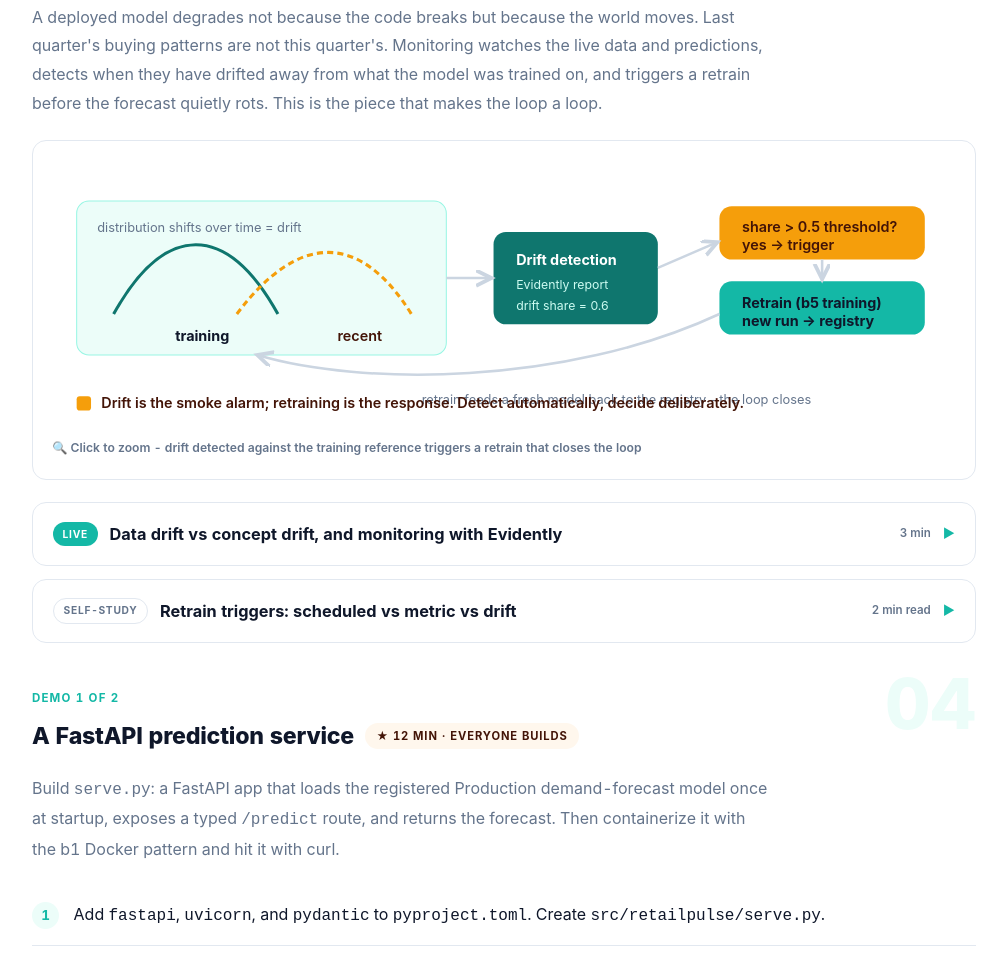
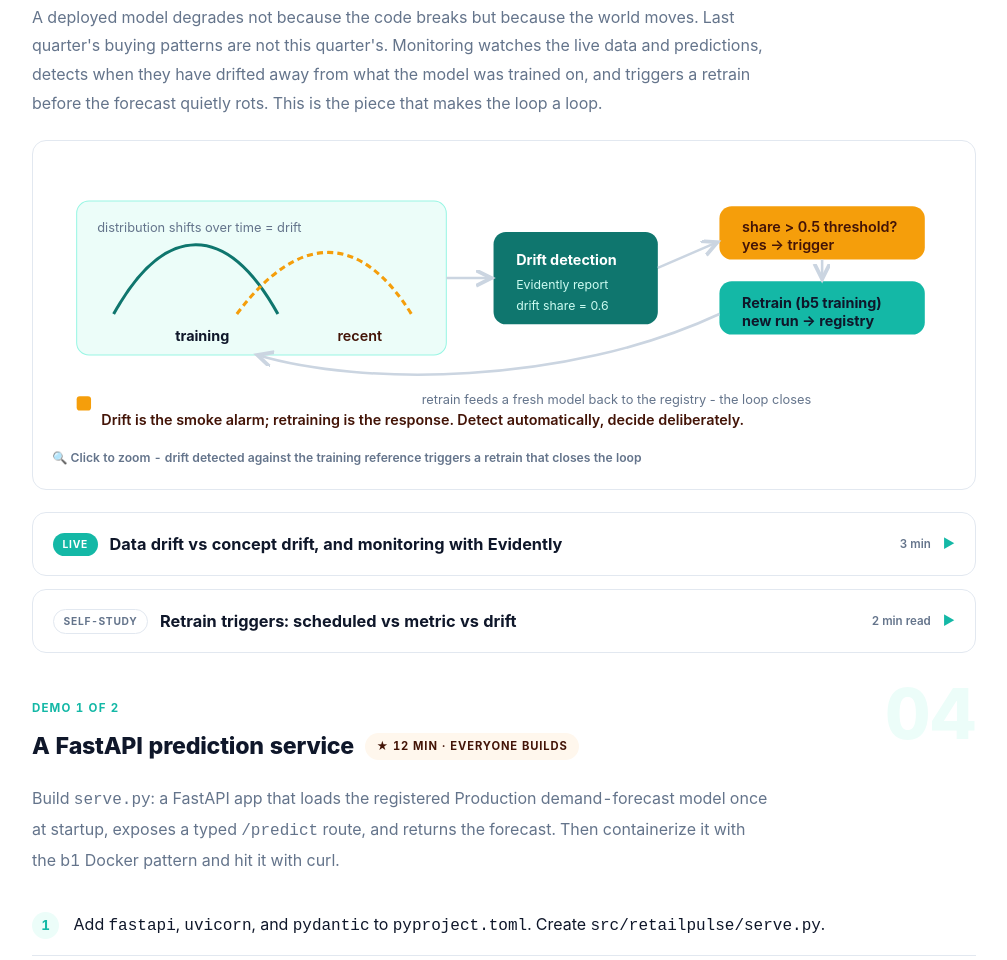
Before and after one commit to phoebefu6/learn-dataops-with-phoebe, a plain HTML site: page courses/b6-model-deploy-monitor.html in a window 1280 px wide. Shown: the part 3374-4334 px from the top of the page, without its empty margins (136-1143 px from the left). Drawn offline with Linux system fonts and the light colour scheme.

Commit message:
Separate the 20 worst overlapping diagram labels
Each was measured in a real browser (bounding boxes mapped through getScreenCTM)
and overlapped another label by 50 to 100 percent of the smaller label area. Most
were a bottom takeaway note sharing a baseline with an axis caption or a box
label: the note moves clear and the viewBox grows to hold it. The rest were
individual calls - an axis caption printed over its own right-hand tick, a series
label printed over its caption, a note running through a decision box, and a row
heading running under a warning badge.

Two were not overlaps at all but duplicates: a label rendered twice two pixels
apart, which read as a blur, and one carrying a repeated class attribute.

Estate-wide, measured over all 1,050 pages: 83 geometry defects before, 23 after,
none of them severe, no clipping and no label crossing a viewBox edge.

Co-Authored-By: Claude Opus 5 <noreply@anthropic.com>

```diff
--- a/courses/b6-model-deploy-monitor.html
+++ b/courses/b6-model-deploy-monitor.html
@@ -211,7 +211,7 @@ curl -s localhost:8000/predict -H "content-type: application/json" \
     <p class="lede">A deployed model degrades not because the code breaks but because the world moves. Last quarter's buying patterns are not this quarter's. Monitoring watches the live data and predictions, detects when they have drifted away from what the model was trained on, and triggers a retrain before the forecast quietly rots. This is the piece that makes the loop a loop.</p>
 
     <figure class="zoomable">
-      <svg viewBox="0 0 880 260" xmlns="http://www.w3.org/2000/svg" role="img" aria-label="Production data drifts away from the training distribution over time; drift detection fires a threshold check that triggers retraining">
+      <svg viewBox="0 0 880 270" xmlns="http://www.w3.org/2000/svg" role="img" aria-label="Production data drifts away from the training distribution over time; drift detection fires a threshold check that triggers retraining">
         <style>
           .b6dT { font: 700 14px Inter, sans-serif; fill: #FFFFFF; }
           .b6dI { font: 700 14px Inter, sans-serif; fill: #0F172A; }
@@ -248,7 +248,7 @@ curl -s localhost:8000/predict -H "content-type: application/json" \
         <path class="b6dArr" d="M650 150 C 500 220, 300 220, 200 190"/>
         <text class="b6dX" x="360" y="238">retrain feeds a fresh model back to the registry - the loop closes</text>
         <rect x="24" y="230" width="14" height="14" rx="3" fill="#F59E0B"/>
-        <text class="b6dN" x="48" y="242">Drift is the smoke alarm; retraining is the response. Detect automatically, decide deliberately.</text>
+        <text class="b6dN" x="48" y="258">Drift is the smoke alarm; retraining is the response. Detect automatically, decide deliberately.</text>
       </svg>
       <figcaption>🔍 Click to zoom - drift detected against the training reference triggers a retrain that closes the loop</figcaption>
     </figure>
```
